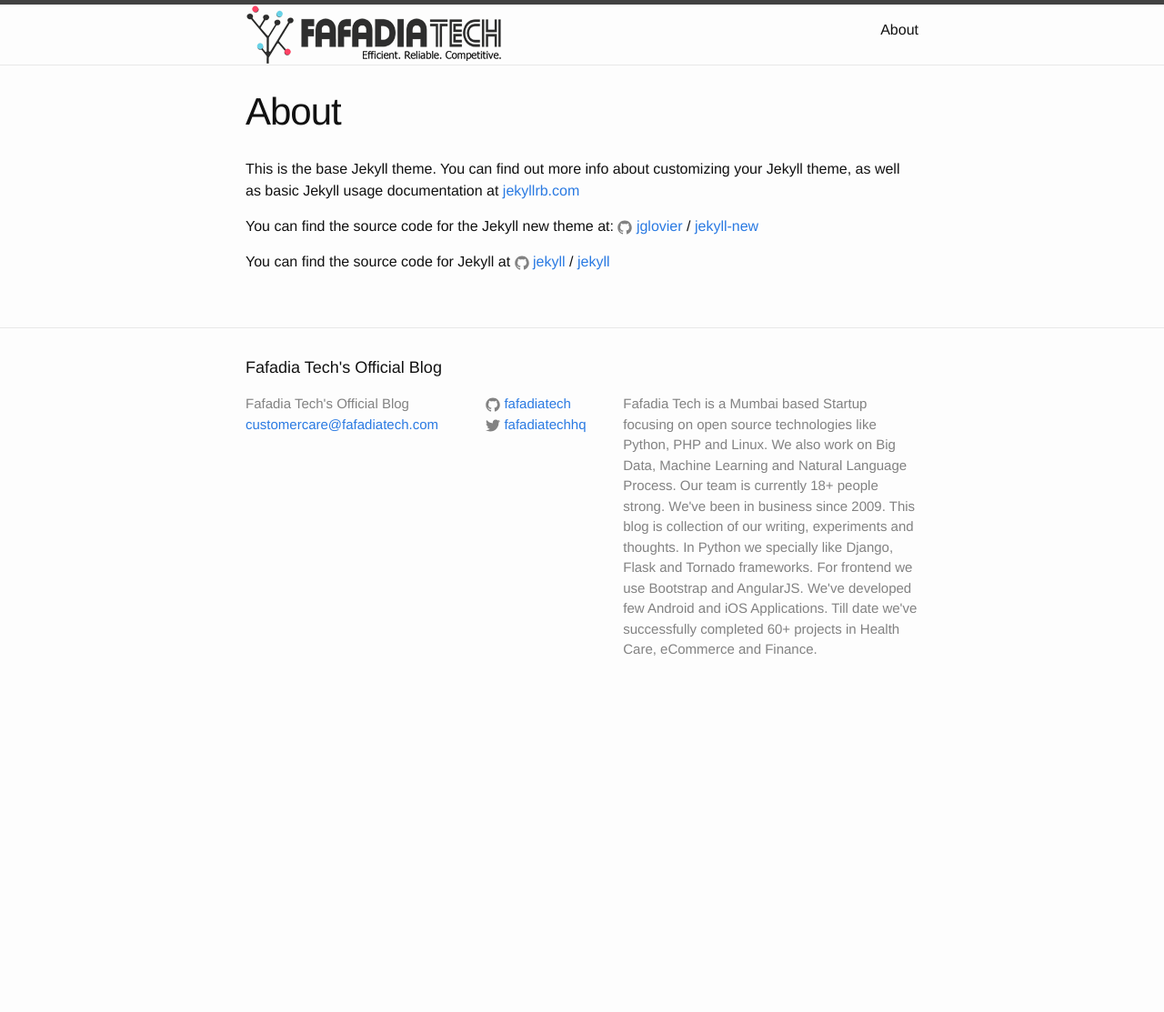
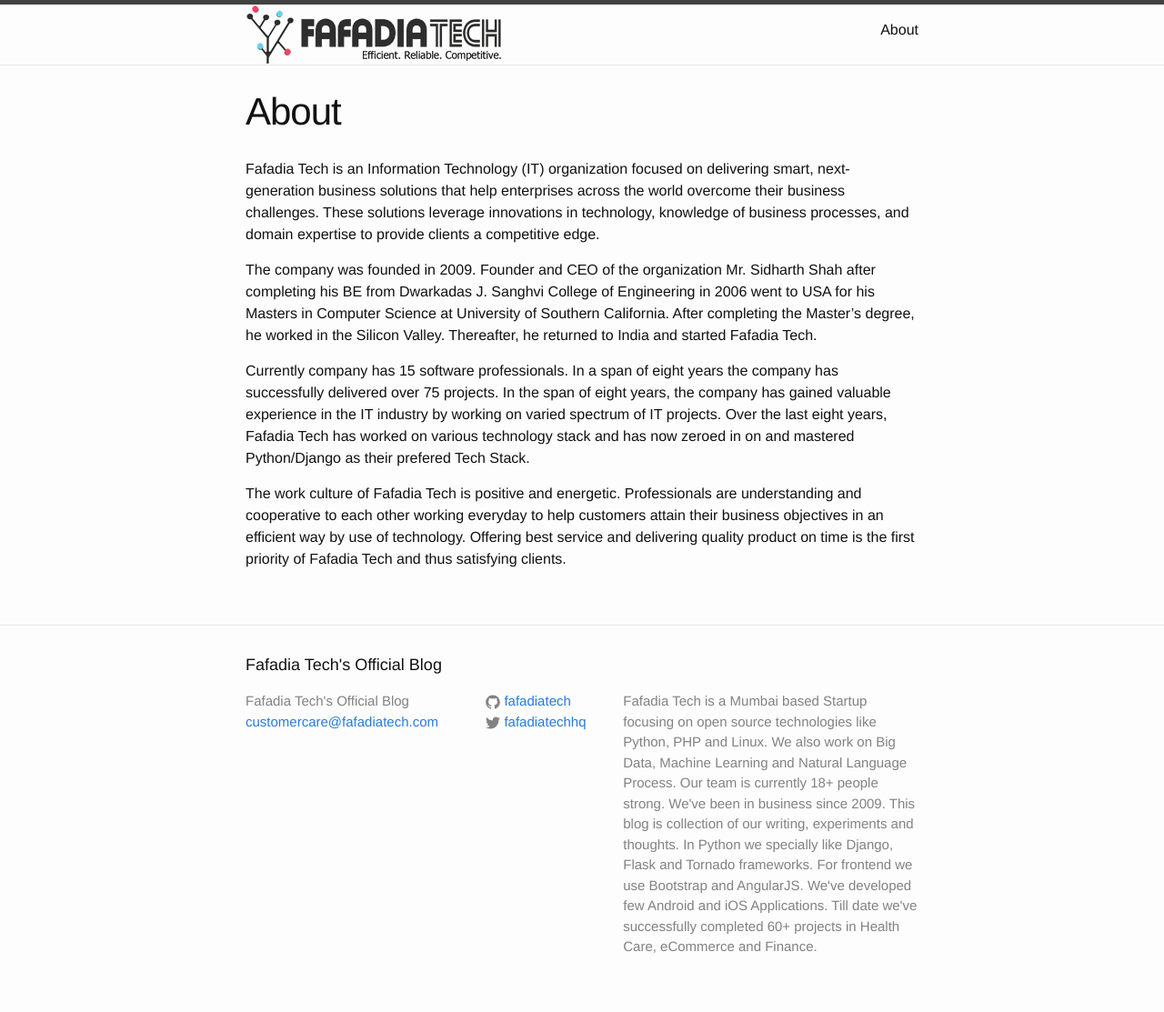
Before and after one commit to fafadiatech/fafadiatech.github.io, a Jekyll site: the page built from about.md, in a window 1280 px wide. Shown: the whole page at 91% size. Built offline with Jekyll 4.4.1, drawn with Linux system fonts in a browser that asks for light colours; before the commit the page ends 900 px from its top, so only the background shows below that.

Commit message:
fixed about us section of blog

```diff
--- a/about.md
+++ b/about.md
@@ -4,12 +4,10 @@
 permalink: /about/
 ---
 
-This is the base Jekyll theme. You can find out more info about customizing your Jekyll theme, as well as basic Jekyll usage documentation at [jekyllrb.com](http://jekyllrb.com/)
+Fafadia Tech is an Information Technology (IT) organization focused on delivering smart, next-generation business solutions that help enterprises across the world overcome their business challenges. These solutions leverage innovations in technology, knowledge of business processes, and domain expertise to provide clients a competitive edge.
 
-You can find the source code for the Jekyll new theme at:
-{% include icon-github.html username="jglovier" %} /
-[jekyll-new](https://github.com/jglovier/jekyll-new)
+The company was founded in 2009. Founder and CEO of the organization Mr. Sidharth Shah after completing his BE from Dwarkadas J. Sanghvi College of Engineering in 2006 went to USA for his Masters in Computer Science at University of Southern California. After completing the Master’s degree, he worked in the Silicon Valley. Thereafter, he returned to India and started Fafadia Tech.
 
-You can find the source code for Jekyll at
-{% include icon-github.html username="jekyll" %} /
-[jekyll](https://github.com/jekyll/jekyll)
+Currently company has 15 software professionals. In a span of eight years the company has successfully delivered over 75 projects. In the span of eight years, the company has gained valuable experience in the IT industry by working on varied spectrum of IT projects. Over the last eight years, Fafadia Tech has worked on various technology stack and has now zeroed in on and mastered Python/Django as their prefered Tech Stack.
+
+The work culture of Fafadia Tech is positive and energetic. Professionals are understanding and cooperative to each other working everyday to help customers attain their business objectives in an efficient way by use of technology. Offering best service and delivering quality product on time is the first priority of Fafadia Tech and thus satisfying clients.
```
